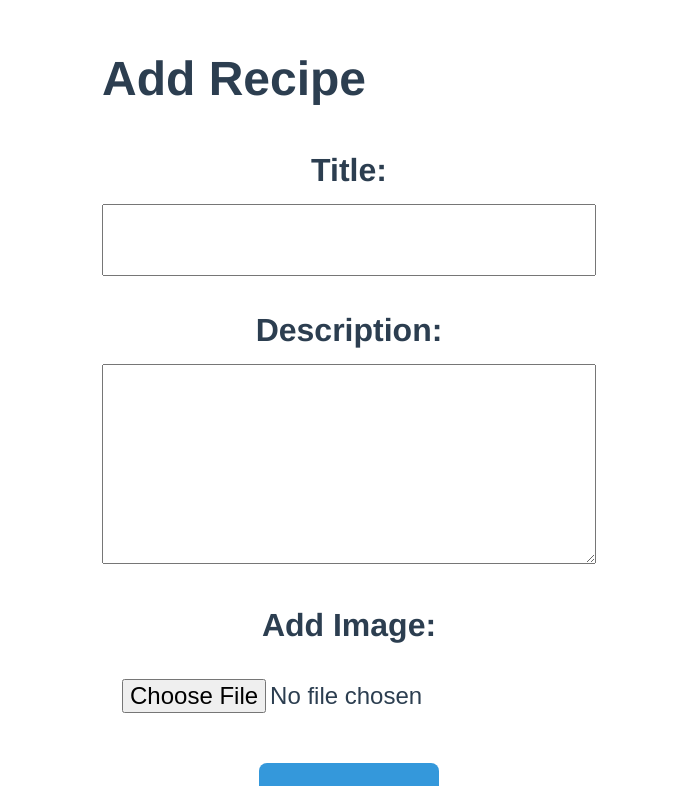
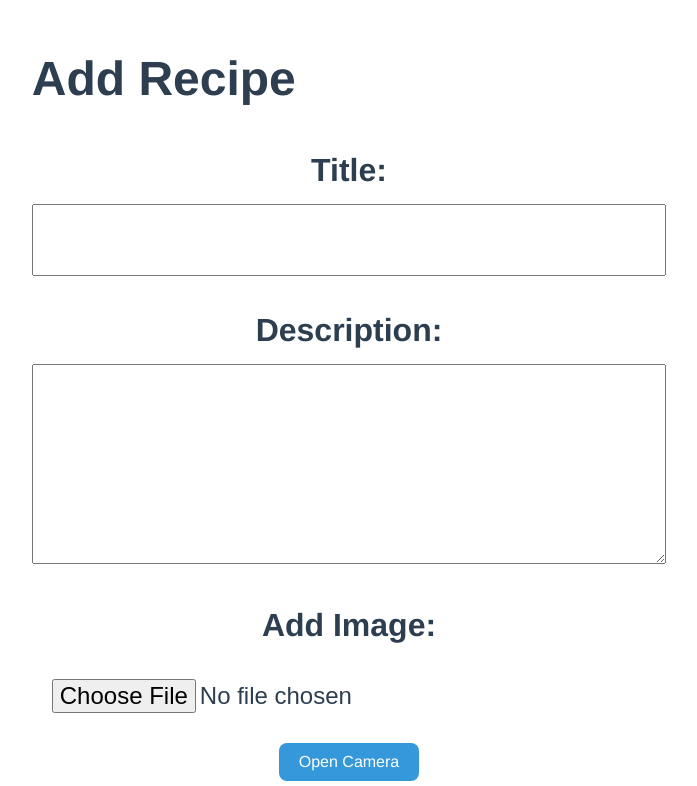
Before and after one commit to andfxx27/pwa-training-bli-project-group3, a Vue app: page / in a window 1280 px wide. Shown: the part 163-949 px from the top of the page, without its empty margins (291-988 px from the left). Built offline with nearby package versions, Linux system fonts and the light colour scheme.

Commit message:
add camera

```diff
--- a/src/Add Detail.vue
+++ b/src/Add Detail.vue
@@ -1,7 +1,7 @@
 <template>
   <div id="app">
     <h1 class="heading">Add Recipe</h1>
-    <form @submit.prevent="saveData">
+    <form @submit.prevent="saveData" ref="recipeForm">
       <div class="form-group">
         <label for="title" class="label">Title:</label>
         <input type="text" id="title" v-model="title" class="input" required />
@@ -14,14 +14,16 @@
 
       <div class="form-group">
         <label for="image" class="label">Add Image:</label>
+        <!-- Input for choosing file or opening camera -->
         <input
           type="file"
           id="image"
           @change="handleImageChange"
           accept="image/*"
           class="file-input"
-          capture="user"
+          capture="environment"
         />
+        <button @click.prevent="openCamera" class="choose-button">Open Camera</button>
       </div>
 
       <button type="submit" class="submit-button">Submit</button>
@@ -40,19 +42,23 @@ export default {
       title: '',
       description: '',
       image: null,
+      openCameraClicked: false,
     };
   },
-  mounted() {
-    // Check if the camera is supported
-    this.checkCameraSupport();
-  },
+
   methods: {
-    checkCameraSupport() {
-      if (navigator.mediaDevices && navigator.mediaDevices.getUserMedia) {
-        console.log('Camera is supported!');
-      } else {
-        console.log('Camera is not supported.');
-      }
+
+    openCamera() {
+      // Set the flag to true before triggering the file input
+      this.openCameraClicked = true;
+
+      // Trigger the file input to open the camera (front or back, depending on 'capture' attribute)
+      const fileInput = this.$refs.recipeForm.querySelector('#image');
+      fileInput.setAttribute('capture', 'environment');
+      fileInput.click();
+
+      // Reset 'capture' attribute after the click to avoid affecting subsequent file selections
+      fileInput.removeAttribute('capture');
     },
     async saveData() {
       // Save to IndexedDB
@@ -111,9 +117,17 @@ export default {
       this.description = '';
       this.image = null;
     },
-    handleImageChange(event) {
-      // Handle the change event when a file is selected
-      const file = event.target.files[0];
+    handleImageChange() {
+      // If the file input change event is triggered and the "Open Camera" button was clicked,
+      // prevent further actions (e.g., submitting the form)
+      if (this.openCameraClicked) {
+        this.openCameraClicked = false; // Reset the flag
+        return;
+      }
+
+      // Handle the change event for choosing a file
+      const fileInput = document.getElementById('image');
+      const file = fileInput.files[0];
 
       // Read the file as a data URL
       const reader = new FileReader();
@@ -186,4 +200,13 @@ export default {
   padding: 20px 40px;
   font-size: 32px;
 }
+.choose-button {
+  margin-top: 10px;
+  background-color: #3498db;
+  color: white;
+  cursor: pointer;
+  border: none;
+  padding: 10px 20px;
+  font-size: 16px;
+}
 </style>
```
